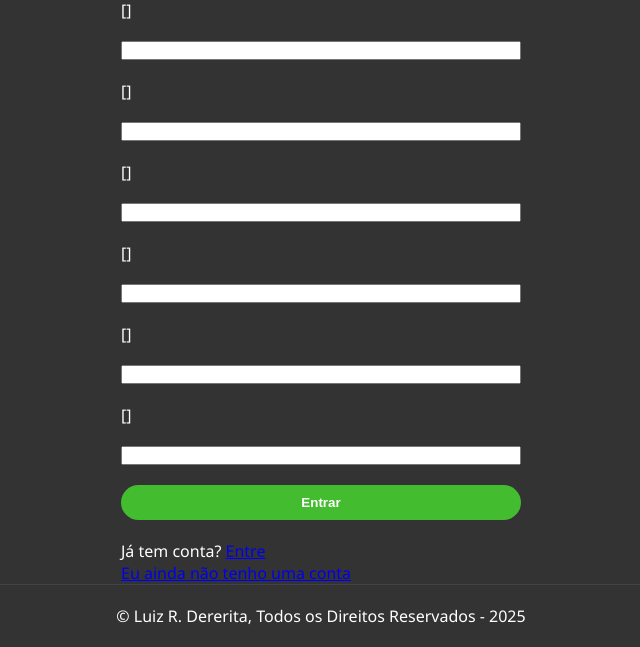
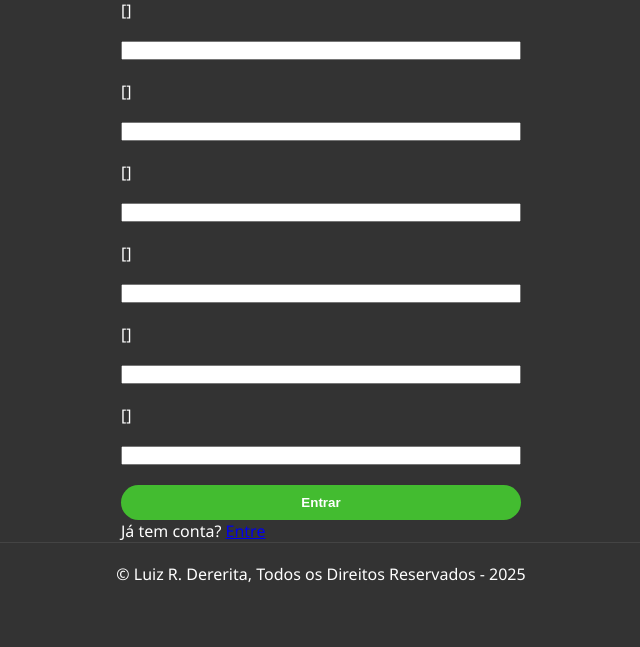
Before and after one commit to LuizRaizen/sistema_avaliacao, a Django app: template core/templates/signup.html in a window 1280 px wide. Shown: the part 245-892 px from the top of the page, without its empty margins (319-959 px from the left). After the commit the page ends 827 px from the top, so only its background shows below. Run offline with Django 3.2, Linux system fonts and the light colour scheme; the template is opened without the code that fills it, so the values that code supplies are empty, except form fields; tables that the repository leaves empty hold one stand-in row (values such as "Sample post"); form fields are guessed from the names that the template uses.

Commit message:
Ajustes nos formulários de Login e Cadastro de conta #3

```diff
--- a/core/forms.py
+++ b/core/forms.py
@@ -30,7 +30,7 @@ class CustomUserCreationForm(UserCreationForm):
         for name, f in self.fields.items():
             f.help_text = ""
             f.widget.attrs.update({
-                "class": "form-input",
+                "class": "form-control",
                 "placeholder": field_cfg.get(name, {}).get("ph", ""),
                 "autocomplete": field_cfg.get(name, {}).get("autocomplete", "off"),
                 "type": field_cfg.get(name, {}).get("type", f.widget.input_type if hasattr(f.widget, "input_type") else "text")
--- a/core/templates/signup.html
+++ b/core/templates/signup.html
@@ -31,8 +31,7 @@
         {{ form.password2 }}
 
         <button type="submit">Entrar</button>
-        <p class="auth-alt">Já tem conta? <a href="{% url 'core:login' %}">Entre</a></p>
     </form>
-    <a href="{% url 'core:signup' %}">Eu ainda não tenho uma conta</a>
+    <p class="auth-alt">Já tem conta? <a href="{% url 'core:login' %}">Entre</a></p>
 </div>
 {% endblock content %}
```
